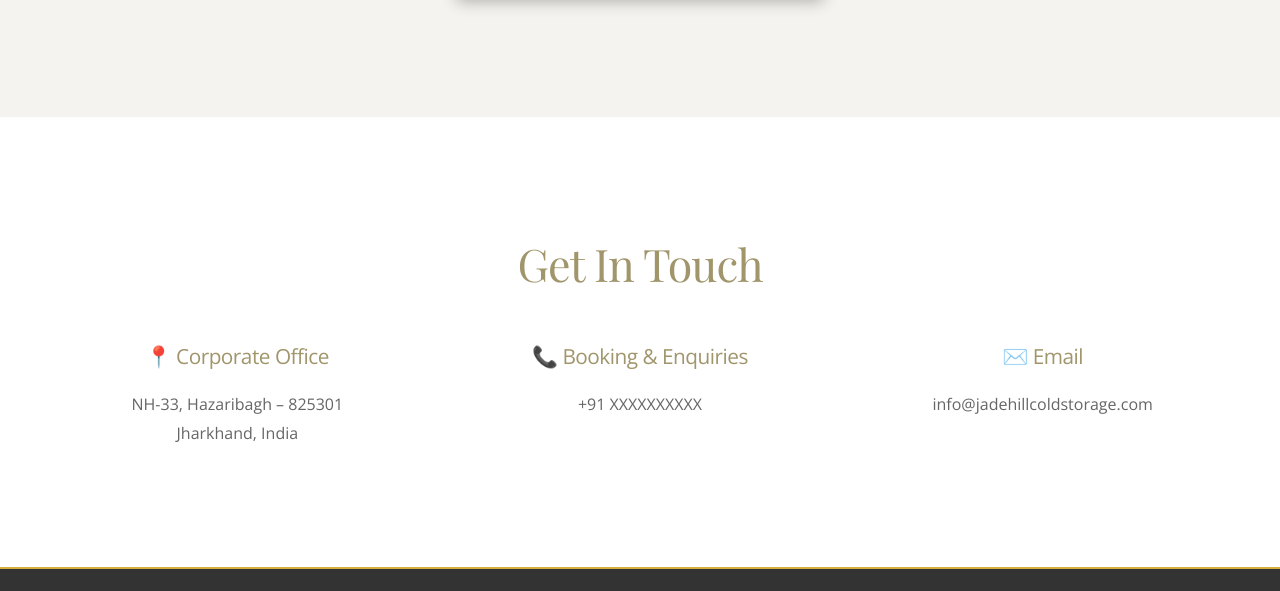
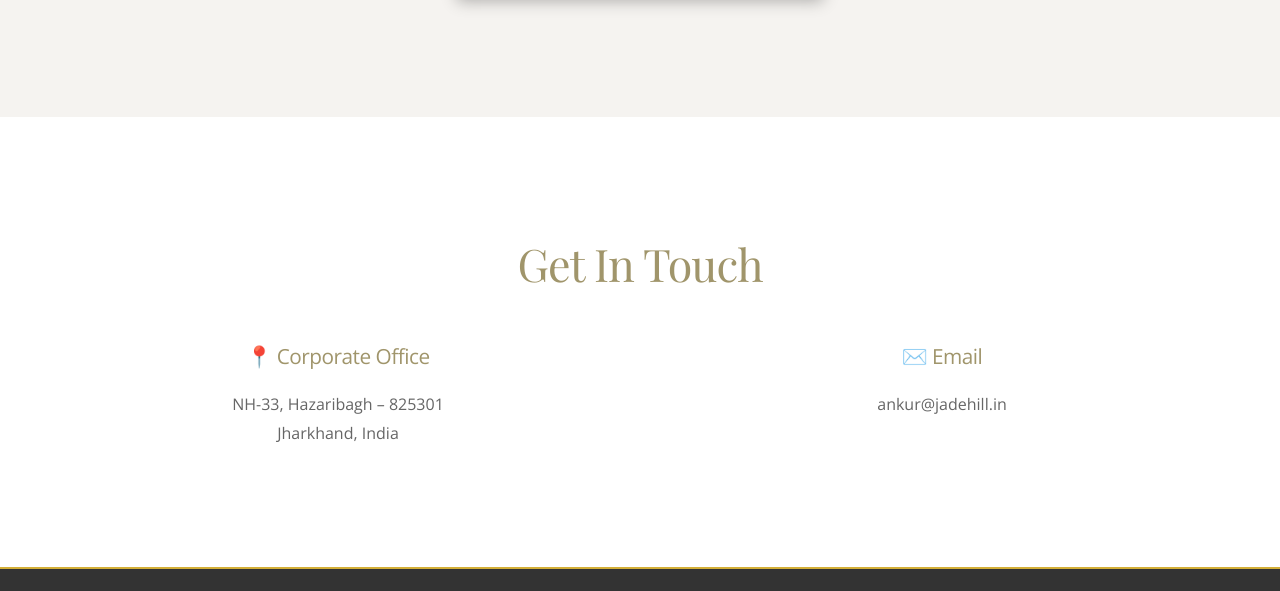
Before and after one commit to abhinav-37/jadehill, a plain HTML site: page index.html in a window 1280 px wide. Shown: the part 5552-6143 px from the top of the page. Drawn offline with nearby package versions, Linux system fonts and the light colour scheme.

Commit message:
removed_number

```diff
--- a/index.html
+++ b/index.html
@@ -387,12 +387,8 @@
                     <p>NH-33, Hazaribagh – 825301<br>Jharkhand, India</p>
                 </div>
                 <div class="contact-item">
-                    <h4>📞 Booking & Enquiries</h4>
-                    <p>+91 XXXXXXXXXX</p>
-                </div>
-                <div class="contact-item">
                     <h4>✉️ Email</h4>
-                    <p>info@jadehillcoldstorage.com</p>
+                    <p style="cursor: pointer;"><a onclick="window.open('mailto:ankur@jadehill.in')">ankur@jadehill.in</a></p>
                 </div>
             </div>
         </div>
```
